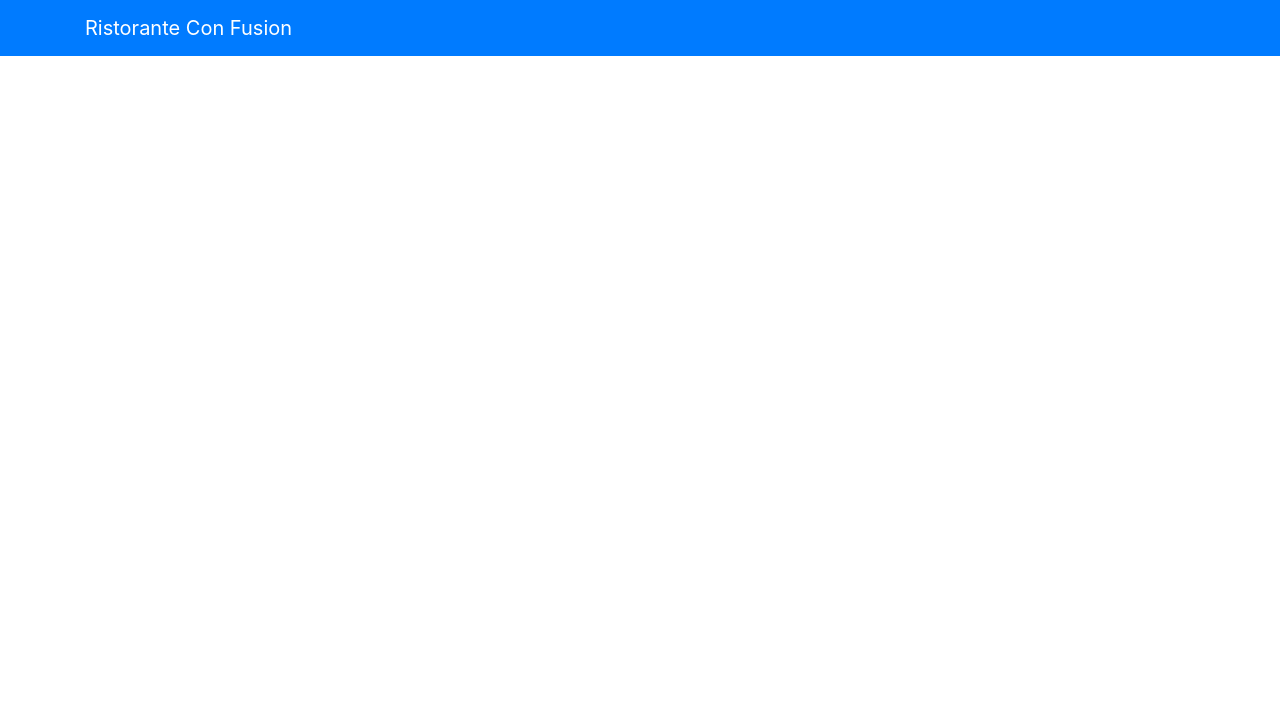
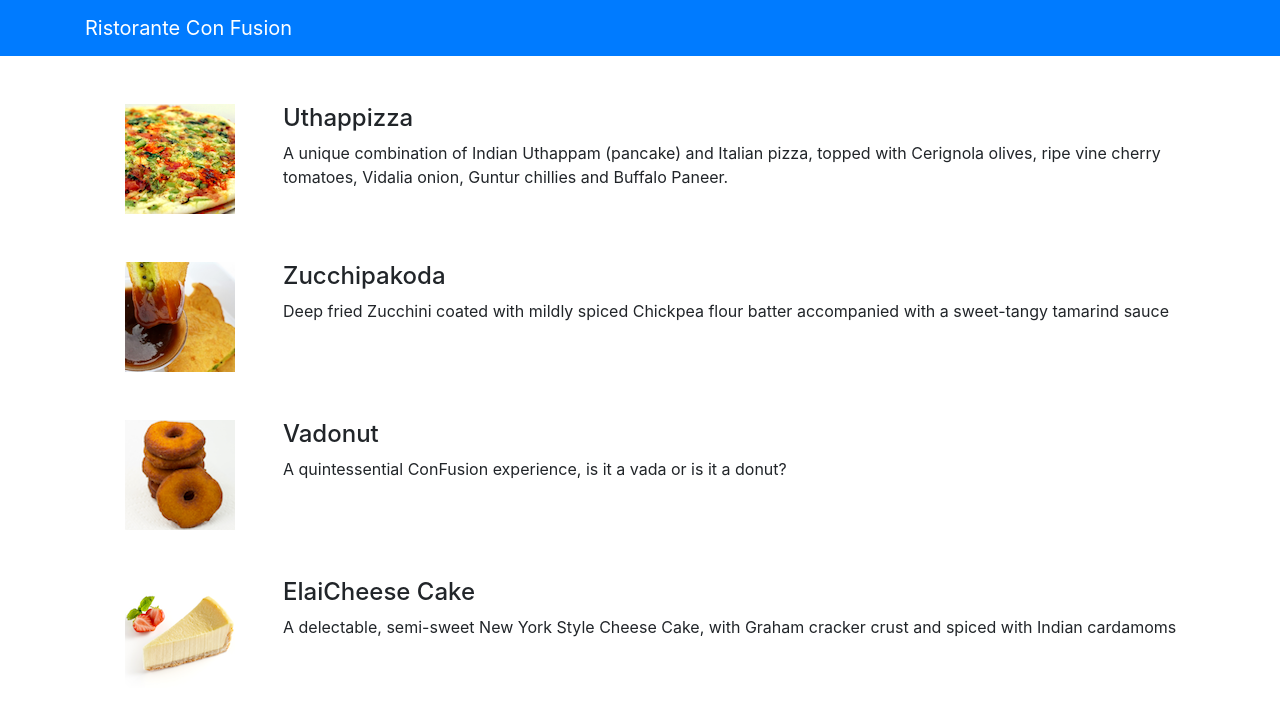
Before and after one commit to oliver-gomes/react-coursera, a React (Create React App) app: page / in a window 1280 px wide. Shown: the top 714 px of the page. Built offline with nearby package versions, Linux system fonts and the light colour scheme.

Commit message:
Media implement for map elements

```diff
--- a/src/components/MenuComponent.js
+++ b/src/components/MenuComponent.js
@@ -1,8 +1,76 @@
 import React, { Component } from "react";
+import { Media } from "reactstrap";
 
 class MenuComponent extends Component {
+  state = {
+    dishes: [
+      {
+        id: 0,
+        name: "Uthappizza",
+        image: "assets/images/uthappizza.png",
+        category: "mains",
+        label: "Hot",
+        price: "4.99",
+        description:
+          "A unique combination of Indian Uthappam (pancake) and Italian pizza, topped with Cerignola olives, ripe vine cherry tomatoes, Vidalia onion, Guntur chillies and Buffalo Paneer."
+      },
+      {
+        id: 1,
+        name: "Zucchipakoda",
+        image: "assets/images/zucchipakoda.png",
+        category: "appetizer",
+        label: "",
+        price: "1.99",
+        description:
+          "Deep fried Zucchini coated with mildly spiced Chickpea flour batter accompanied with a sweet-tangy tamarind sauce"
+      },
+      {
+        id: 2,
+        name: "Vadonut",
+        image: "assets/images/vadonut.png",
+        category: "appetizer",
+        label: "New",
+        price: "1.99",
+        description:
+          "A quintessential ConFusion experience, is it a vada or is it a donut?"
+      },
+      {
+        id: 3,
+        name: "ElaiCheese Cake",
+        image: "assets/images/elaicheesecake.png",
+        category: "dessert",
+        label: "",
+        price: "2.99",
+        description:
+          "A delectable, semi-sweet New York Style Cheese Cake, with Graham cracker crust and spiced with Indian cardamoms"
+      }
+    ]
+  };
+
   render() {
-    return <div />;
+    const menu = this.state.dishes.map(dish => {
+      return (
+        <div className="col-12 mt-5" key={dish.id}>
+          <Media tag="li">
+            <Media left middle>
+              <Media object src={dish.image} alt={dish.name} />
+            </Media>
+            <Media body className="ml-5">
+              <Media heading>{dish.name}</Media>
+              <p>{dish.description}</p>
+            </Media>
+          </Media>
+        </div>
+      );
+    });
+
+    return (
+      <div className="container">
+        <div className="row">
+          <Media list>{menu}</Media>
+        </div>
+      </div>
+    );
   }
 }
 
```
